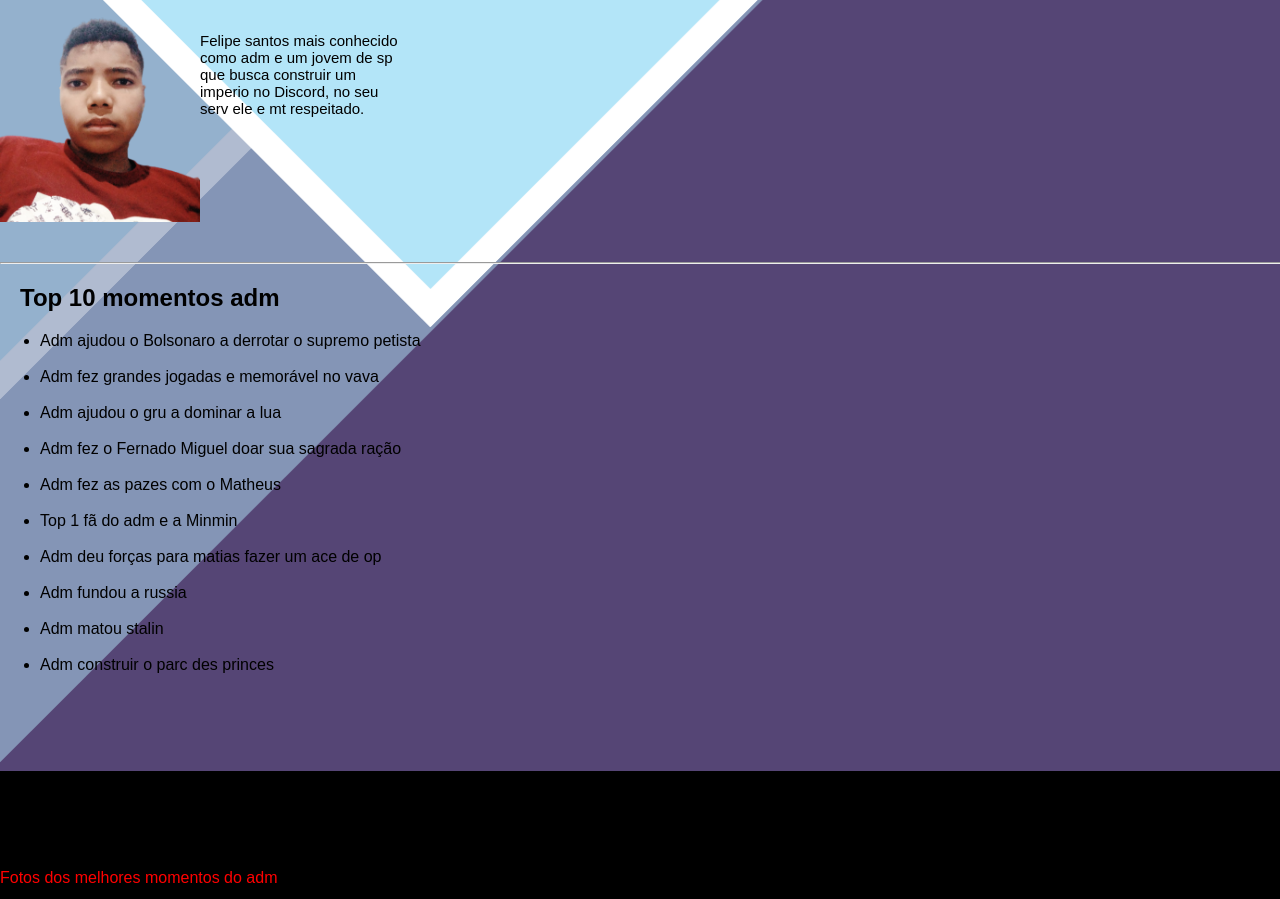
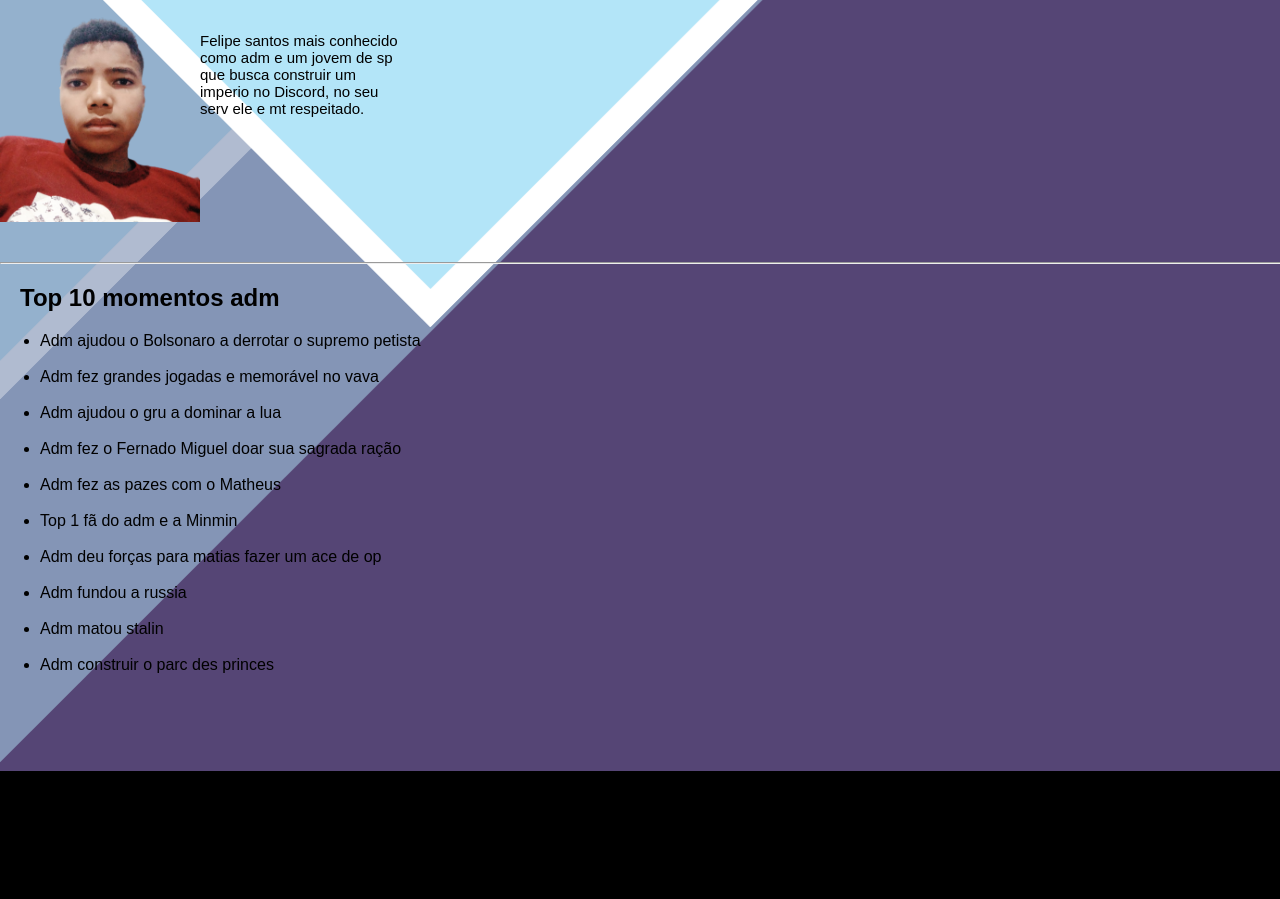
Before and after one commit to AndrePedroza0/adm, a plain HTML site: page index.html in a window 1280 px wide. Shown: the part 85-984 px from the top of the page. Drawn offline with Linux system fonts and the light colour scheme; a script that the page names is missing.

Commit message:
tirei o link

```diff
--- a/index.html
+++ b/index.html
@@ -46,7 +46,7 @@
 
 
     <br>
-    <a href="https://www.youtube.com/watch?v=hcNHuGol4WY">Fotos dos melhores momentos do adm</a>
+
     <br>
     <p>Jogo do adm em processo...</p>
 
```
